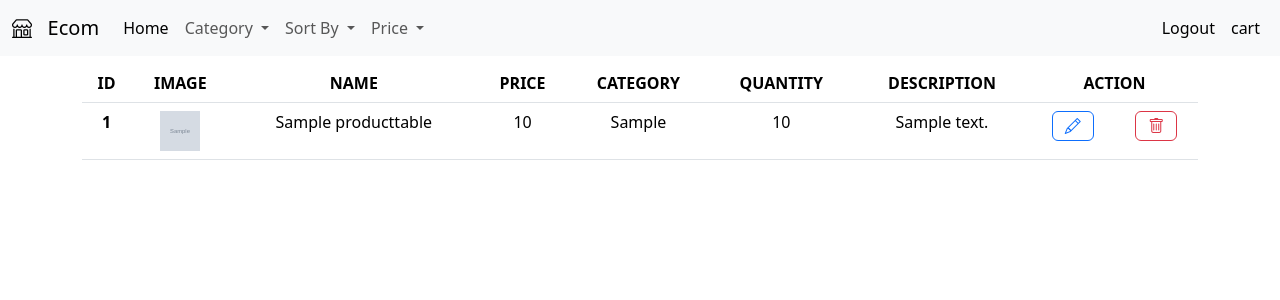
After one commit to derekthedevil/ecom, a Django app: page /cart/ in a window 1280 px wide. The commit adds this page. Shown: the top 300 px of the page. Run offline with Django 4.2, Linux system fonts and the light colour scheme; a user stored in the database is signed in; tables that the repository leaves empty hold one stand-in row (values such as "Sample post").

Commit message:
second commit

```diff
--- a/ecom/urls.py
+++ b/ecom/urls.py
@@ -22,12 +22,15 @@ from django.conf.urls.static import static
 
 urlpatterns = [
     path('admin/', views.admin_panel),
+    path('category/<str>', views.filter_category),
+    path('sort/<sort_value>', views.sort_by_price),
     path('', views.home),
     path('login/', views.user_login),
     path('register/', views.user_register),
     path('logout/', views.user_logout),
     path('admin/product/', include('product.product_urls')),
-
+    path('add_to_cart/<product_id>/', views.add_to_cart),
+    path('cart/', views.cart),
 ]
 
 
--- a/ecom/views.py
+++ b/ecom/views.py
@@ -2,14 +2,69 @@ from django.shortcuts import render,redirect
 from django.http import HttpResponse
 from django.contrib.auth.models import User
 from django.contrib.auth import authenticate,login,logout
-from product.models import ProductTable
+from product.models import ProductTable,Cart_table
+from django.db.models import Q
 
 # Create your views here.
+products = ProductTable.objects.filter(is_available=True)
 def home(request):
    data = {}
+   global products
+   global filtered_products
    products = ProductTable.objects.filter(is_available=True)
+   filtered_products = products
    data['products'] = products
    return render(request,'base.html',context=data)
+
+def filter_category(request,str=None):
+   data ={}
+   q1 = Q(is_available=True)
+   q2 = Q(category=str)
+   global filtered_products
+   filtered_products = products.filter(q1 & q2)
+   data['products'] = filtered_products
+   return render(request,"base.html",context=data)
+
+def sort_by_price(request,sort_value):
+   data ={}
+   if sort_value == 'asc' :
+      sorted_products = filtered_products.filter(is_available=True).order_by('price')
+   else :
+      sorted_products = filtered_products.filter(is_available=True).order_by('-price')
+   data['products'] = sorted_products
+   return render(request,"base.html",context=data)
+
+def add_to_cart(request,product_id):
+   user = request.user
+   product = ProductTable.objects.get(id=product_id)
+   cart = Cart_table.objects.create(user_id=user,product_id=product,quantity=1)
+   cart.save()
+   return redirect("/")
+
+def cart(request):
+   if not request.user.is_authenticated:
+      return redirect("/")
+   user_id = request.user.id
+   data={}
+   cart_set = Cart_table.objects.filter(user_id=user_id).values()
+   list = []
+   for i in cart_set :
+      list.append(int(i['product_id_id']))
+   cart_product = ProductTable.objects.filter(id__in =list)
+   data['products'] = cart_product
+   return render(request,'home/cart.html',context=data)
+
+
+
+
+
+
+
+
+
+
+
+
 
 def user_login(request):
    data ={}
@@ -66,7 +121,6 @@ def user_register(request):
          return redirect("/")
    return render(request,'user/register.html',context=data)
 
-
 def user_logout(request):
    logout(request)
    return redirect('/')
--- a/product/models.py
+++ b/product/models.py
@@ -1,4 +1,5 @@
 from django.db import models
+from django.contrib.auth.models import User
 
 # Create your models here.
 class ProductTable(models.Model) :
@@ -10,3 +11,10 @@ class ProductTable(models.Model) :
     category = models.CharField(max_length=100)
     images = models.FileField(upload_to="image")
     is_available = models.BooleanField()
+
+
+
+class Cart_table(models.Model):
+    user_id = models.ForeignKey('auth.User', on_delete=models.CASCADE)
+    product_id = models.ForeignKey('ProductTable', on_delete=models.CASCADE)
+    quantity = models.PositiveIntegerField()
--- /dev/null
+++ b/templates/home/cart.html
@@ -0,0 +1,70 @@
+{% include 'home/navbar.html' %} {% block adminbodycontent %}
+
+<style>
+  #enlarge {
+    cursor: pointer;
+    -webkit-transition-duration: 0.3s;
+    -webkit-transition-timing-function: ease;
+  }
+
+  /*change the number below to scale to the appropriate size*/
+  #enlarge:hover {
+    transform: scale(5);
+  }
+</style>
+
+<div class="d-flex justify-content-center mt-2 container">
+  <table class="table">
+    <thead>
+      <tr class="text-center">
+        <th scope="col">ID</th>
+        <th scope="col">IMAGE</th>
+        <th scope="col">NAME</th>
+        <th scope="col">PRICE</th>
+        <th scope="col">CATEGORY</th>
+        <th scope="col">QUANTITY</th>
+        <th scope="col">DESCRIPTION</th>
+        <th scope="col" colspan="2">ACTION</th>
+      </tr>
+    </thead>
+    <tbody>
+      {% for product in products %}
+      <tr class="text-center">
+        <th>{{product.id}}</th>
+        <td>
+          <img
+            id="enlarge"
+            src="{{product.images.url}}"
+            alt=""
+            width="40px"
+            height="40px"
+          />
+        </td>
+        <td>{{product.name}}</td>
+        <td>{{product.price}}</td>
+        <td>{{product.category}}</td>
+        <td>{{product.quantity}}</td>
+        <td>{{product.description}}</td>
+        <td>
+          <a
+            href="http://127.0.0.1:8000/admin/product/edit_product/{{product.id}}"
+          >
+            <button type="button" class="btn btn-outline-primary">
+              <i class="bi bi-pencil"></i>
+            </button>
+          </a>
+        </td>
+        <td>
+          <a href="http://127.0.0.1:8000/admin/product/delete/{{product.id}}"
+            ><button type="button" class="btn btn-outline-danger">
+              <i class="bi bi-trash"></i></button
+          ></a>
+        </td>
+      </tr>
+      {% endfor %}
+    </tbody>
+  </table>
+</div>
+<script src="https://cdn.jsdelivr.net/npm/bootstrap@5.3.3/dist/js/bootstrap.bundle.min.js"
+  integrity="sha384-YvpcrYf0tY3lHB60NNkmXc5s9fDVZLESaAA55NDzOxhy9GkcIdslK1eN7N6jIeHz" crossorigin="anonymous"></script>
+{% endblock adminbodycontent %}
--- a/templates/home/navbar.html
+++ b/templates/home/navbar.html
@@ -1,8 +1,11 @@
-
+<link href="https://cdn.jsdelivr.net/npm/bootstrap@5.3.3/dist/css/bootstrap.min.css" rel="stylesheet"
+  integrity="sha384-QWTKZyjpPEjISv5WaRU9OFeRpok6YctnYmDr5pNlyT2bRjXh0JMhjY6hW+ALEwIH" crossorigin="anonymous">
+<link rel="stylesheet" href="https://cdn.jsdelivr.net/npm/bootstrap-icons@1.11.3/font/bootstrap-icons.min.css">
 <nav class="navbar navbar-expand-lg bg-body-tertiary">
   <div class="container-fluid">
-        <a class="navbar-brand" href="#"><i class="bi bi-shop"></i> &nbsp; Ecom</a>
-        <button class="navbar-toggler" type="button" data-bs-toggle="collapse" data-bs-target="#navbarSupportedContent" aria-controls="navbarSupportedContent" aria-expanded="false" aria-label="Toggle navigation">
+    <a class="navbar-brand" href="/"><i class="bi bi-shop"></i> &nbsp; Ecom</a>
+    <button class="navbar-toggler" type="button" data-bs-toggle="collapse" data-bs-target="#navbarSupportedContent"
+      aria-controls="navbarSupportedContent" aria-expanded="false" aria-label="Toggle navigation">
       <span class="navbar-toggler-icon"></span>
     </button>
     <div class="collapse navbar-collapse" id="navbarSupportedContent">
@@ -15,33 +18,37 @@
             Category
           </a>
           <ul class="dropdown-menu">
-                <li><a class="dropdown-item" href="#">Mobile</a></li>
-                <li><hr class="dropdown-divider"></li>
-                <li><a class="dropdown-item" href="#">Shoes</a></li>
-                <li><hr class="dropdown-divider"></li>
-                <li><a class="dropdown-item" href="#">Clothes</a></li>
+            <li><a class="dropdown-item" href="/category/mobile">Mobile</a></li>
+            <li>
+              <hr class="dropdown-divider">
+            </li>
+            <li><a class="dropdown-item" href="/category/shoes">Shoes</a></li>
+            <li>
+              <hr class="dropdown-divider">
+            </li>
+            <li><a class="dropdown-item" href="/category/clothes">Clothes</a></li>
           </ul>
         </li>
-
         <li class="nav-item dropdown">
           <a class="nav-link dropdown-toggle" href="#" role="button" data-bs-toggle="dropdown" aria-expanded="false">
             Sort By
           </a>
           <ul class="dropdown-menu">
-                <li><a class="dropdown-item" href="#">Price Low to High</a></li>
-                <li><hr class="dropdown-divider"></li>
-                <li><a class="dropdown-item" href="#">Price High to Low</a></li>
+            <li><a class="dropdown-item" href="/sort/asc">Price Low to High</a></li>
+            <li>
+              <hr class="dropdown-divider">
+            </li>
+            <li><a class="dropdown-item" href="/sort/desc">Price High to Low</a></li>
           </ul>
         </li>
-
         <li class="nav-item dropdown">
           <a class="nav-link dropdown-toggle" href="#" role="button" data-bs-toggle="dropdown" aria-expanded="false">
             Price
           </a>
           <ul class="dropdown-menu">
             <form role="search" class="m-2">
-                  <input class="form-control me-2 mb-2" type="search" placeholder="min" >
-                  <input class="form-control me-2 mb-2" type="search" placeholder="max" >
+              <input class="form-control me-2 mb-2" type="search" placeholder="min">
+              <input class="form-control me-2 mb-2" type="search" placeholder="max">
               <button class="btn btn-outline-primary w-100" type="submit">Find</button>
             </form>
           </ul>
@@ -52,32 +59,23 @@
         <button class="btn btn-outline-success" type="submit">Search</button>
       </form> {% endcomment %}
       <div>
-
-
         <ul class="navbar-nav me-auto mb-2 mb-lg-0">
           {% if user.is_authenticated %}
-
           <li class="nav-item">
             <a class="nav-link active" aria-current="page" href="/logout">Logout</a>
           </li>
-
+          <li>
+            <a class="nav-link active" aria-current="page" href="/cart">cart</a>
+          </li>
           {% else %}
-
           <li class="nav-item">
             <a class="nav-link active" aria-current="page" href="/login">Login</a>
           </li>
           <li class="nav-item">
             <a class="nav-link active" aria-current="page" href="/register">Register</a>
           </li>
-
           {% endif %}
         </ul>
-
-
-
-
-
-
       </div>
     </div>
   </div>
--- a/templates/home/show_products.html
+++ b/templates/home/show_products.html
@@ -2,14 +2,15 @@
     <div class="row gx-1 gy-2">
         {% for product in products %}
         <div class="col-lg-3">
-            <div class="card" style="width: 18rem">
+            <div class="card" style="width:18rem">
                 <img src="{{product.images.url}}" class="card-img-top" alt="..." height="300px"/>
                 <div class="card-body">
                     <h5 class="card-title">{{product.name}}</h5>
+                    <h5 class="card-title">&#8377; {{product.price}}</h5>
                     <p class="card-text">
                     {{product.description}}
                     </p>
-                    <a href="#" class="btn btn-primary">Add to cart</a>
+                    <a href="/add_to_cart/{{product.id}}" class="btn btn-primary">Add to cart</a>
                 </div>
             </div>
         </div>
```
Also changed, not shown: media/image/chino_pant.png (added), media/image/shoes.jpg (added), product/migrations/0003_cart_table.py (added). Lines whose indentation alone changed are shown as unchanged.
